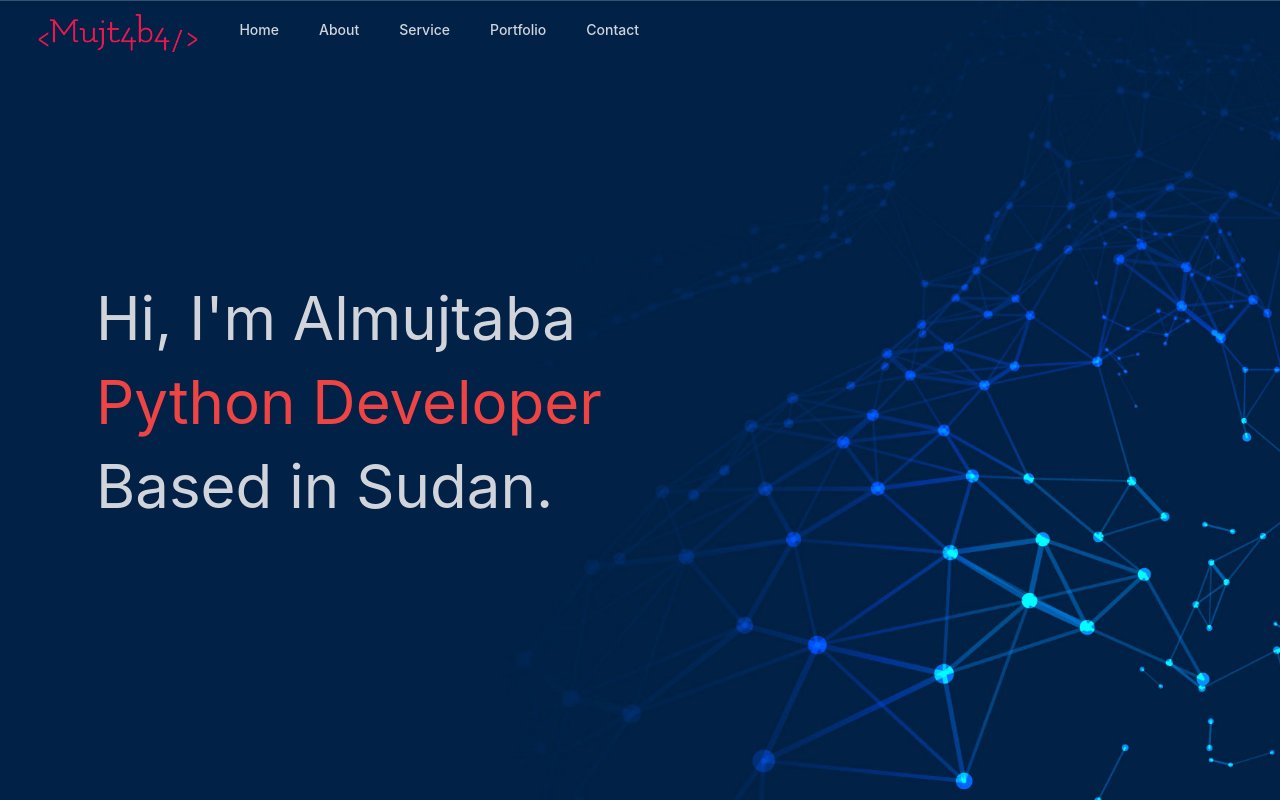
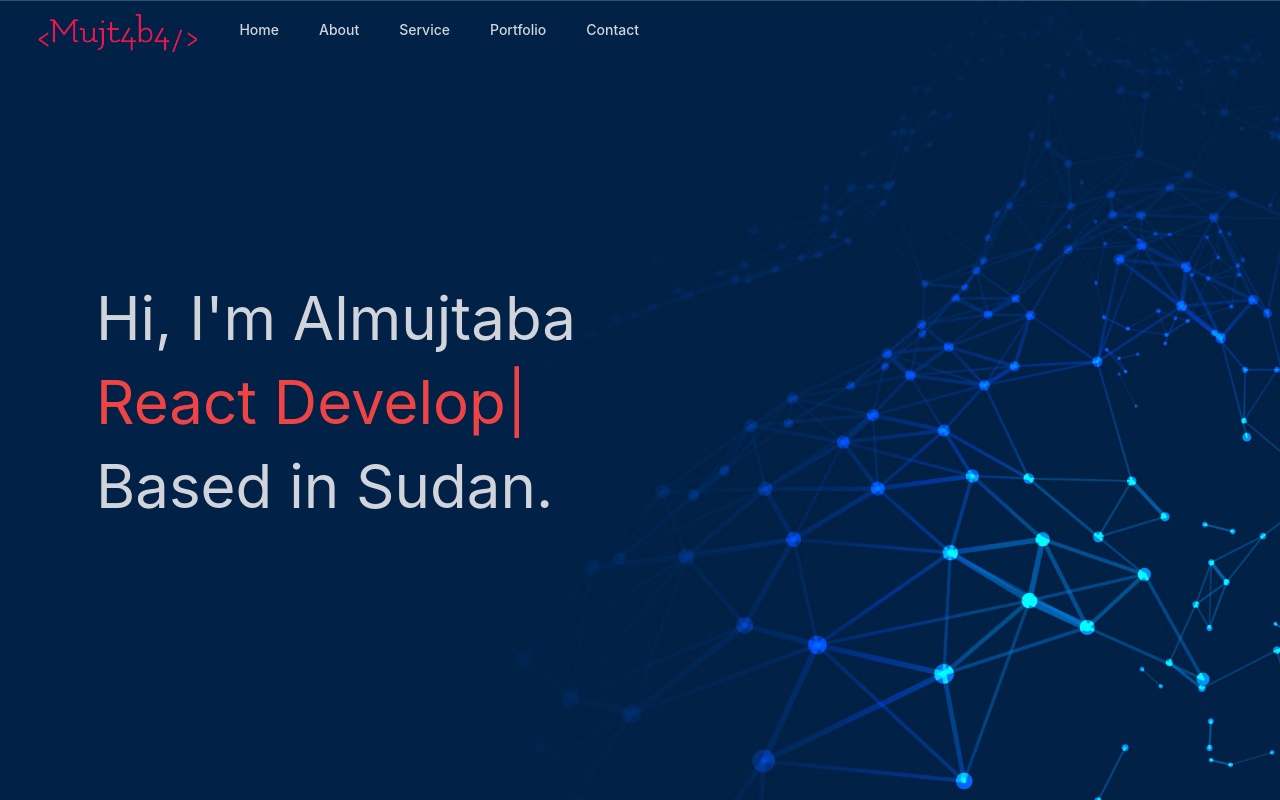
Before and after one commit to 0x41mujt4b4/portfolio, a React (Create React App) app: page / in a window 1280 px wide. Built offline with nearby package versions, Linux system fonts and the light colour scheme.

Commit message:
changed react-typed to typewriter & downgraded to react v17.0.2

```diff
--- a/package.json
+++ b/package.json
@@ -9,13 +9,13 @@
     "@testing-library/react": "^13.2.0",
     "@testing-library/user-event": "^13.5.0",
     "framer-motion": "^6.3.6",
-    "react": "^18.1.0",
-    "react-dom": "^18.1.0",
+    "react": "^17.0.2",
+    "react-dom": "^17.0.2",
     "react-icons": "^4.4.0",
     "react-router-dom": "^6.3.0",
     "react-scripts": "^5.0.1",
-    "react-typed": "^1.2.0",
     "typed": "^4.1.2",
+    "typewriter-effect": "^2.18.2",
     "web-vitals": "^2.1.4"
   },
   "scripts": {
--- a/src/components/Home.jsx
+++ b/src/components/Home.jsx
@@ -1,15 +1,25 @@
 import React from "react";
-import Typed from "react-typed";
+import Typewriter from "typewriter-effect";
 
 export default function Home() {
   return (
     <div className="container p-8 mt-1 md:p-24 md:mt-32 space-y-6 ">
       <h1 className="text-gray-300 md:text-6xl text-4xl ">Hi, I'm Almujtaba</h1>
-      <Typed className="flex md:text-6xl text-4xl text-red-500 "
+      <h1 className="flex md:text-6xl text-4xl text-red-500 ">
+        <Typewriter
+          options={{
+            strings: ["Python Developer", "React Developer"],
+            autoStart: true,
+            delay: 75,
+            loop: true,
+          }}
+        />
+      </h1>
+      {/* <Typed className="flex md:text-6xl text-4xl text-red-500 "
             strings={["Python Developer", "React Developer"]}
             typeSpeed={60}
             loop
-             />
+             /> */}
       <h1 className="text-gray-300 md:text-6xl text-4xl ">Based in Sudan.</h1>
     </div>
   );
--- a/src/index.js
+++ b/src/index.js
@@ -1,17 +1,10 @@
-import React from 'react';
-import ReactDOM from 'react-dom/client';
-import './index.css';
-import App from './App';
-import reportWebVitals from './reportWebVitals';
+import React from "react";
+import ReactDOM from "react-dom";
+import "./index.css";
+import App from "./App";
+// import * as serviceWorker from './serviceWorker';
 
-const root = ReactDOM.createRoot(document.getElementById('root'));
-root.render(
-  <React.StrictMode>
-    <App />
-  </React.StrictMode>
+ReactDOM.render(
+    <App />,
+  document.getElementById("root")
 );
-
-// If you want to start measuring performance in your app, pass a function
-// to log results (for example: reportWebVitals(console.log))
-// or send to an analytics endpoint. Learn more: https://bit.ly/CRA-vitals
-reportWebVitals();
```
Also changed, not shown: 1 other file (tests, documents, lock files or other folders).
